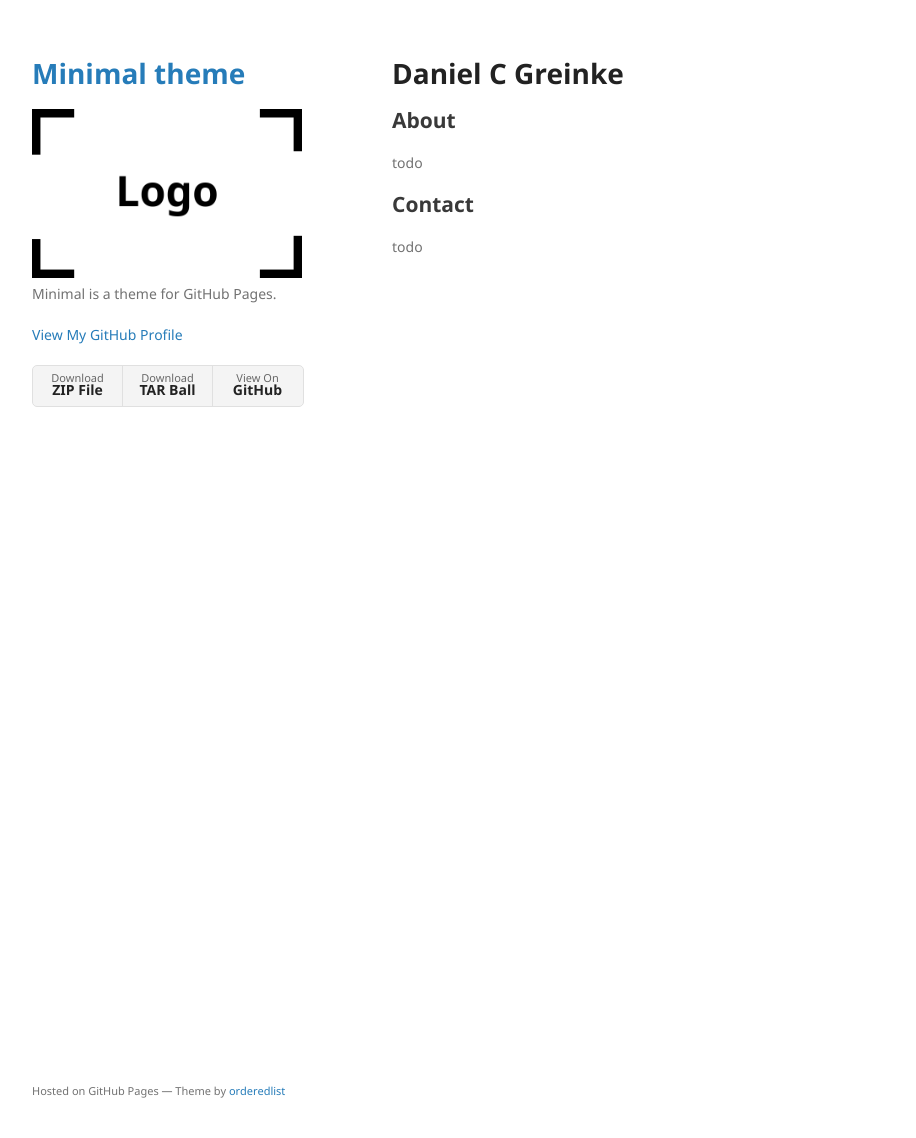
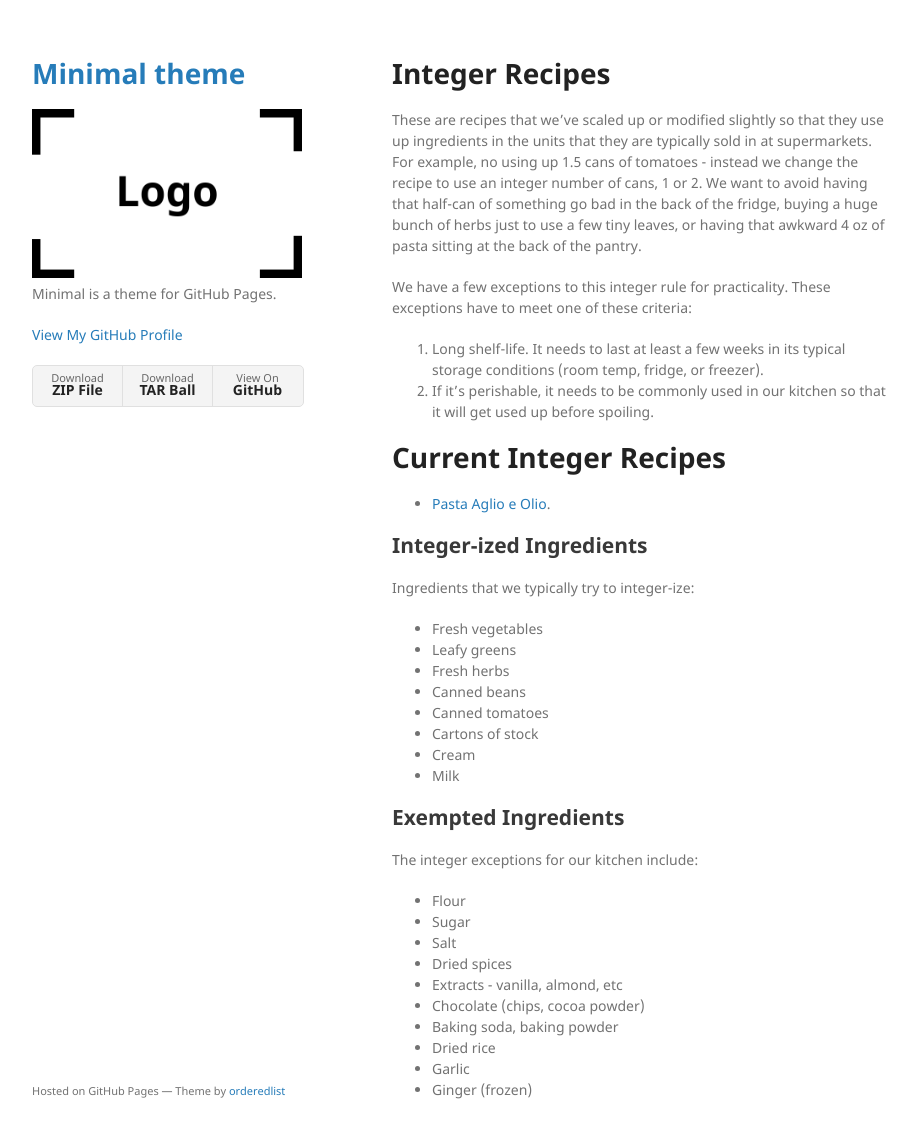
Before and after one commit to DanGreinke/dangreinke.github.io, a Jekyll site: the page built from index.md, in a window 1280 px wide and 1170 px high. Shown: the top 1138 px of the window, without its empty margins (178-1094 px from the left). Built offline with Jekyll 4.4.1, drawn with Linux system fonts in a browser that asks for light colours; our own code applies the rules of GitHub Pages for plain Markdown files.

Commit message:
Integer Recipes - pasta aglio e olio

```diff
--- a/index.md
+++ b/index.md
@@ -2,12 +2,41 @@
 layout: default
 ---
 
-# Daniel C Greinke
+# Integer Recipes
 
-## About
+These are recipes that we’ve scaled up or modified slightly so that they use up ingredients in the units that they are typically sold in at supermarkets. For example, no using up 1.5 cans of tomatoes - instead we change the recipe to use an integer number of cans, 1 or 2. We want to avoid having that half-can of something go bad in the back of the fridge, buying a huge bunch of herbs just to use a few tiny leaves, or having that awkward 4 oz of pasta sitting at the back of the pantry.
 
-todo
+We have a few exceptions to this integer rule for practicality. These exceptions have to meet one of these criteria:
+1. Long shelf-life. It needs to last at least a few weeks in its typical storage conditions (room temp, fridge, or freezer).
+2. If it’s perishable, it needs to be commonly used in our kitchen so that it will get used up before spoiling.
 
-## Contact
+# Current Integer Recipes
 
-todo
+* [Pasta Aglio e Olio](./past_aglio_e_olio.html).
+
+## Integer-ized Ingredients
+Ingredients that we typically try to integer-ize:
+* Fresh vegetables
+* Leafy greens
+* Fresh herbs
+* Canned beans
+* Canned tomatoes
+* Cartons of stock
+* Cream
+* Milk
+
+
+## Exempted Ingredients
+
+The integer exceptions for our kitchen include:
+
+* Flour
+* Sugar
+* Salt
+* Dried spices
+* Extracts - vanilla, almond, etc
+* Chocolate (chips, cocoa powder)
+* Baking soda, baking powder
+* Dried rice
+* Garlic
+* Ginger (frozen)
```
Also changed, not shown: another-page.md (deleted, +0 -9 lines), pasta_aglio_e_olio.md (added, +27 -0 lines), README.md, 3 other files.
